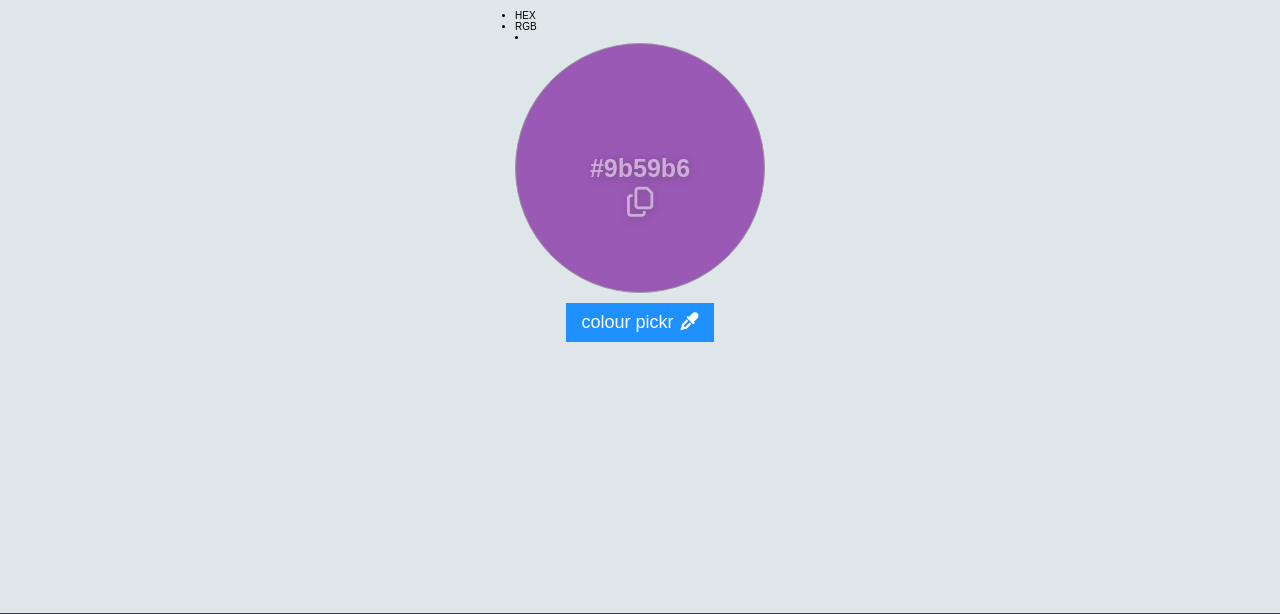
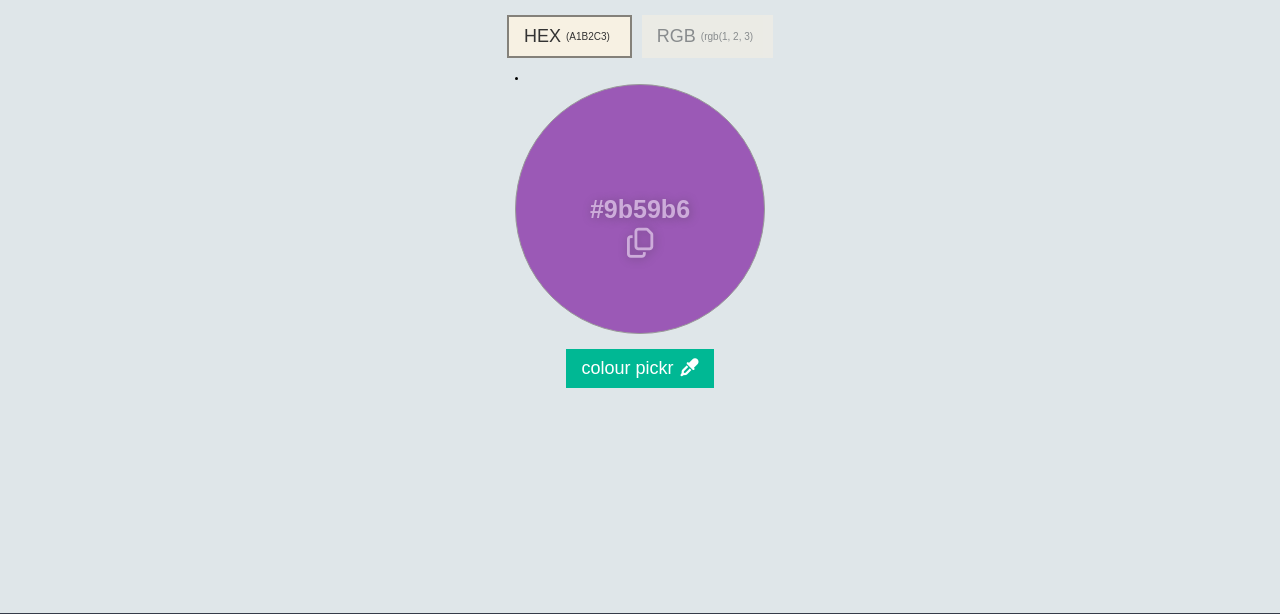
Before and after one commit to elmi-/colour-pickr, a PHP site: page / in a window 1280 px wide. Shown: the part 84-698 px from the top of the page. Run offline with PHP 8.4, Linux system fonts and the light colour scheme; some libraries are stand-ins or nearby versions.

Commit message:
added more styles for options/colour picker button

```diff
--- a/index.html
+++ b/index.html
@@ -13,31 +13,29 @@
 		<i class="fa-solid fa-circle-question"></i>
 	</nav>
 	<section>
+		<div class="options">
+			<button class="selected">HEX <em>(A1B2C3)</em></button>
+			<button>RGB <em>(rgb(1, 2, 3)</em></button>
+			<!-- todo: add opacity option for RGBA -->
+			<!-- <li>RGBA</li> -->
+		</div>
 		<article id="preview">
-			<div class="options">
-				<ul class="formats">
-					<li>HEX</li>
-					<li>RGB</li>
-					<!-- todo: add opacity option for RGBA -->
-					<!-- <li>RGBA</li> -->
-				</ul>
-			</div>
 			<div class="history">
-				<li></li>
+				<li ></li>
 			</div>
 			<div class="colour-preview">
 				<i class="fa-regular fa-copy"></i>
 				<div class="colour-value">#9b59b6</div>
 			</div>
 		</article>
-		<button id="eyedropper">colour pickr
+		<button id="eyedropper" class="picker">colour pickr
 			<!-- <span class="icon"></span> -->
 		</button>
 	</section>
 		<div class="footer">
 		<p class="copyright">developed and designed by <a href="https://abdielmi.ca/">Abdi Elmi</a></p>
 		<div class="contacts">
-			<a href="https://github.com/elmi-/office-quiz">check out the project repo</a>
+			<a href="https://github.com/elmi-/colour-pickr">check out the project repo</a>
 			<a href="https://abdielmi.ca/docs/AbdiElmi.pdf">check out my resume</a>
 			<a href="mailto:abdi.elmi@rocketmail.com">email me if you want to discuss this or other projects</a>
 		</div>
--- a/style.css
+++ b/style.css
@@ -87,7 +87,6 @@ section {
 }
 
 button {
-  background-color: DodgerBlue;
     border: none;
     color: white;
     padding: 0.9rem 1.5rem;
@@ -95,13 +94,14 @@ button {
     font-size: 1.8rem;
     cursor: pointer;
     transition: 0.5s;
+    margin: 0.5rem;
 }
 
 button:hover {
-  background-color: RoyalBlue;
+
 }
 
-button::after {
+.picker::after {
   display: inline-block;
   font-style: normal;
   font-variant: normal;
@@ -109,6 +109,37 @@ button::after {
   -webkit-font-smoothing: antialiased;
   font-family: "Font Awesome 5 Free"; font-weight: 900; content: "\f1fb";
   padding: 0 0 0 0.2rem;
+}
+
+.picker {
+  background-color: #00b894;
+}
+
+.picker:hover {
+  background-color: #55efc4;
+}
+
+.options {
+  display: flex;
+}
+
+.options button {
+  background-color: #f7f1e3;
+  color: #333;
+  display: flex;
+  align-items: center;
+  opacity: 0.5;
+}
+
+.options button em {
+  font-size: 1rem;
+  font-style: normal;
+  padding: 0.5rem;
+}
+
+.options .selected {
+  border: 2px solid #84817a;
+  opacity: 1;
 }
 
 /* FOOTER */
```
